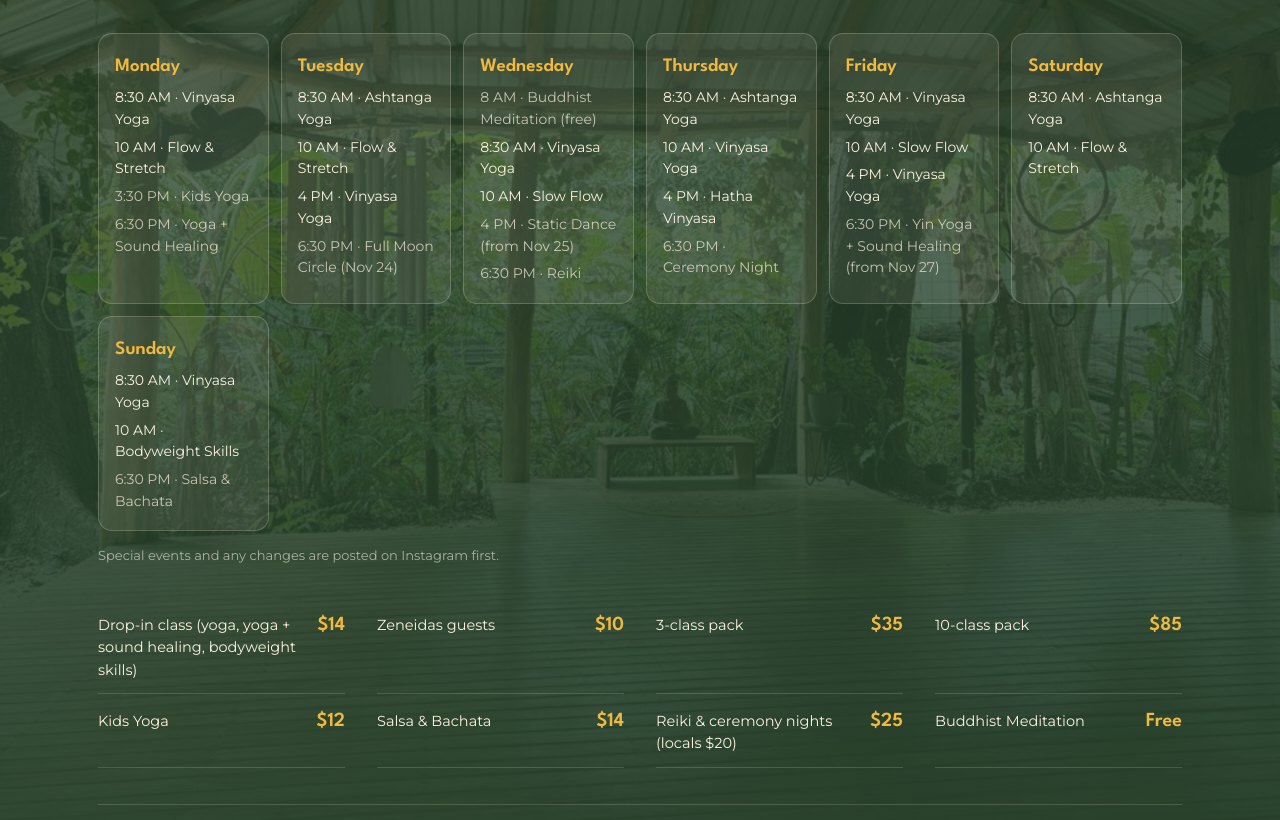
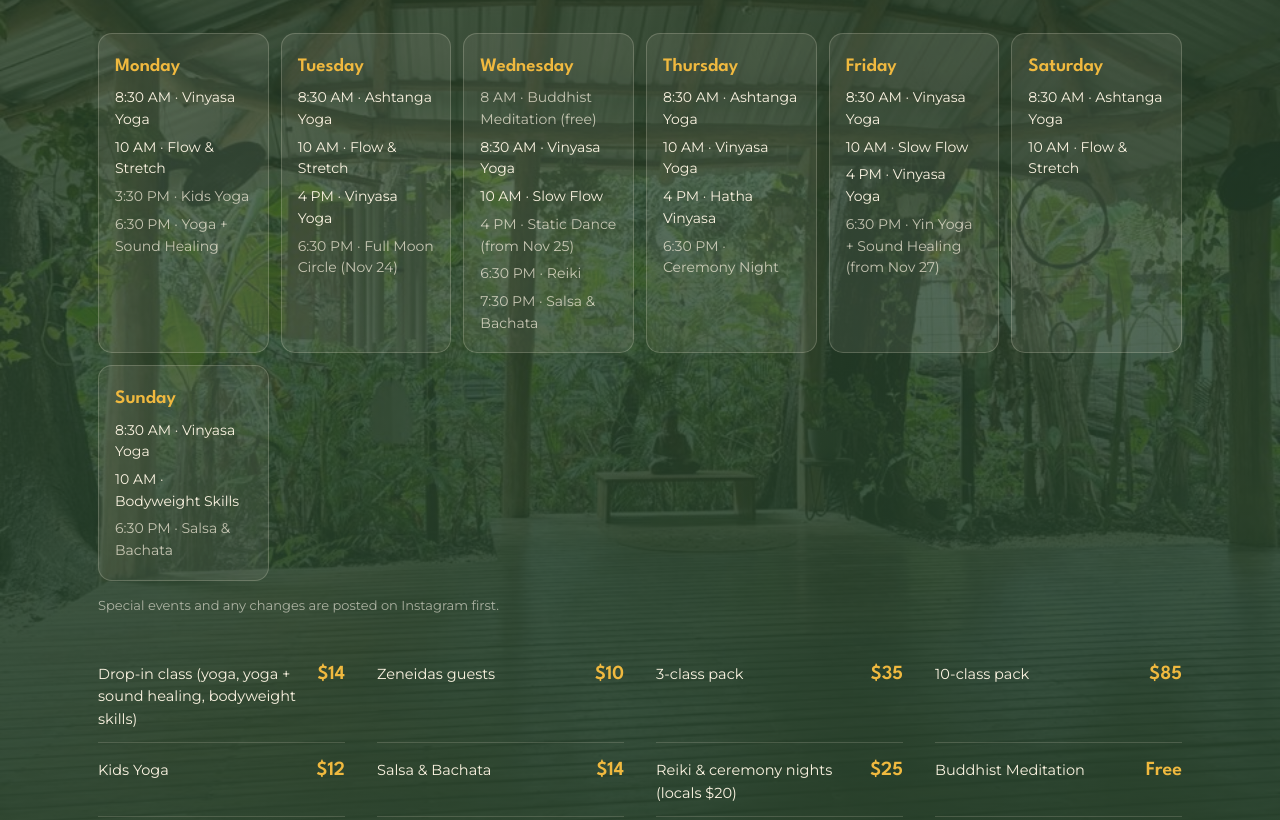
Before and after one commit to SUPAVENTURA/al-deck, a plain HTML site: page index.html in a window 1280 px wide. Shown: the part 4984-5804 px from the top of the page. Drawn offline with Linux system fonts and the light colour scheme.

Commit message:
Salsa & Bachata los miércoles 7:30 PM (Calu confirmó)
Co-Authored-By: Claude Opus 5.5 <noreply@anthropic.com>
Claude-Session: https://claude.ai/code/session_01NhEmERtYRGX4zwpnS9hvLJ

```diff
--- a/index.html
+++ b/index.html
@@ -227,7 +227,7 @@
     <div class="week-grid">
       <div class="week-day"><span class="week-name" data-en="Monday" data-es="Lunes">Monday</span><span class="week-class">8:30 AM · Vinyasa Yoga</span><span class="week-class">10 AM · Flow &amp; Stretch</span><span class="week-class week-extra">3:30 PM · Kids Yoga</span><span class="week-class week-extra">6:30 PM · Yoga + Sound Healing</span></div>
       <div class="week-day"><span class="week-name" data-en="Tuesday" data-es="Martes">Tuesday</span><span class="week-class">8:30 AM · Ashtanga Yoga</span><span class="week-class">10 AM · Flow &amp; Stretch</span><span class="week-class">4 PM · Vinyasa Yoga</span><span class="week-class week-extra" data-en="6:30 PM · Full Moon Circle (Nov 24)" data-es="6:30 PM · Círculo de luna llena (24/11)">6:30 PM · Full Moon Circle (Nov 24)</span></div>
-      <div class="week-day"><span class="week-name" data-en="Wednesday" data-es="Miércoles">Wednesday</span><span class="week-class week-extra" data-en="8 AM · Buddhist Meditation (free)" data-es="8 AM · Meditación budista (gratis)">8 AM · Buddhist Meditation (free)</span><span class="week-class">8:30 AM · Vinyasa Yoga</span><span class="week-class">10 AM · Slow Flow</span><span class="week-class week-extra" data-en="4 PM · Static Dance (from Nov 25)" data-es="4 PM · Static Dance (desde el 25/11)">4 PM · Static Dance (from Nov 25)</span><span class="week-class week-extra">6:30 PM · Reiki</span></div>
+      <div class="week-day"><span class="week-name" data-en="Wednesday" data-es="Miércoles">Wednesday</span><span class="week-class week-extra" data-en="8 AM · Buddhist Meditation (free)" data-es="8 AM · Meditación budista (gratis)">8 AM · Buddhist Meditation (free)</span><span class="week-class">8:30 AM · Vinyasa Yoga</span><span class="week-class">10 AM · Slow Flow</span><span class="week-class week-extra" data-en="4 PM · Static Dance (from Nov 25)" data-es="4 PM · Static Dance (desde el 25/11)">4 PM · Static Dance (from Nov 25)</span><span class="week-class week-extra">6:30 PM · Reiki</span><span class="week-class week-extra">7:30 PM · Salsa &amp; Bachata</span></div>
       <div class="week-day"><span class="week-name" data-en="Thursday" data-es="Jueves">Thursday</span><span class="week-class">8:30 AM · Ashtanga Yoga</span><span class="week-class">10 AM · Vinyasa Yoga</span><span class="week-class">4 PM · Hatha Vinyasa</span><span class="week-class week-extra" data-en="6:30 PM · Ceremony Night" data-es="6:30 PM · Noche de ceremonia">6:30 PM · Ceremony Night</span></div>
       <div class="week-day"><span class="week-name" data-en="Friday" data-es="Viernes">Friday</span><span class="week-class">8:30 AM · Vinyasa Yoga</span><span class="week-class">10 AM · Slow Flow</span><span class="week-class">4 PM · Vinyasa Yoga</span><span class="week-class week-extra" data-en="6:30 PM · Yin Yoga + Sound Healing (from Nov 27)" data-es="6:30 PM · Yin Yoga + Sound Healing (desde el 27/11)">6:30 PM · Yin Yoga + Sound Healing (from Nov 27)</span></div>
       <div class="week-day"><span class="week-name" data-en="Saturday" data-es="Sábado">Saturday</span><span class="week-class">8:30 AM · Ashtanga Yoga</span><span class="week-class">10 AM · Flow &amp; Stretch</span></div>
```
